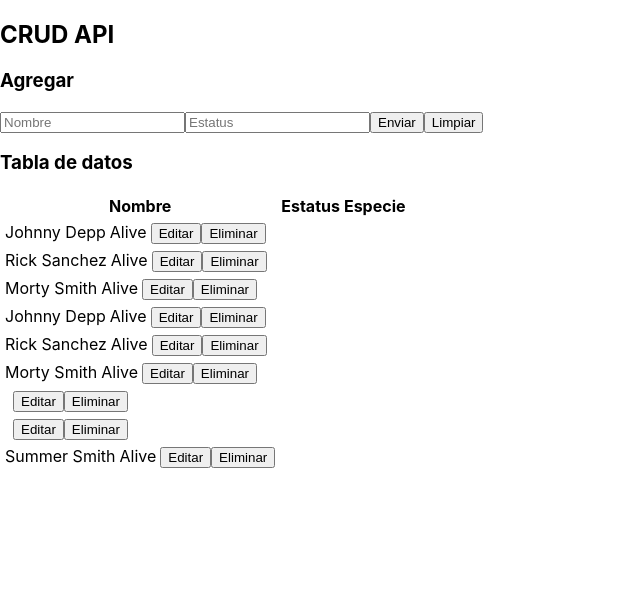
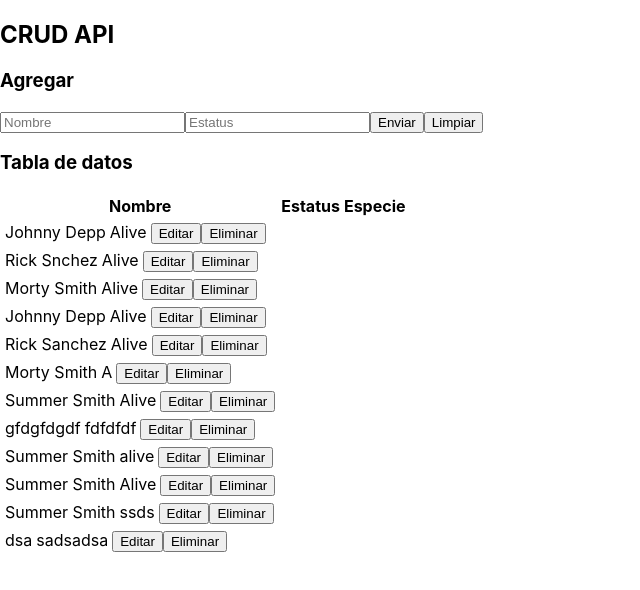
Before and after one commit to luciarojashernandez/CRUD, a React (Create React App) app: page / in a window 1280 px wide. Shown: the top 590 px of the page, without its empty margins (0-640 px from the left). Built offline with nearby package versions, Linux system fonts and the light colour scheme; data requests are answered from the project's data file.

Commit message:
Now you can edit CrudForm

```diff
--- a/src/api/db.json
+++ b/src/api/db.json
@@ -8,7 +8,7 @@
     },
     {
       "id": 2,
-      "name": "Rick Sanchez",
+      "name": "Rick Snchez",
       "status": "Alive",
       "species": "Human"
     },
@@ -33,19 +33,38 @@
     {
       "id": 6,
       "name": "Morty Smith",
-      "status": "Alive",
+      "status": "A",
       "species": "Human"
-    },
-    {
-      "id": 7
-    },
-    {
-      "id": 8
     },
     {
       "name": "Summer Smith",
       "status": "Alive",
       "id": 1632228915464
+    },
+    {
+      "name": "gfdgfdgdf",
+      "status": "fdfdfdf",
+      "id": 1632229575377
+    },
+    {
+      "name": "Summer Smith",
+      "status": "alive",
+      "id": 1632229633876
+    },
+    {
+      "name": "Summer Smith",
+      "status": "Alive",
+      "id": 1632230769907
+    },
+    {
+      "name": "Summer Smith",
+      "status": "ssds",
+      "id": 1632230866674
+    },
+    {
+      "name": "dsa",
+      "status": "sadsadsa",
+      "id": 1632238018732
     }
   ]
 }
--- a/src/components/CrudApi.js
+++ b/src/components/CrudApi.js
@@ -54,8 +54,26 @@ const CrudApi = () => {
 
   // Actualiza
   const updateData = (data) => {
-    let newData = db.map((el) => (el.id === data.id ? data : el));
-    setDb(newData);
+    let endpoint = `${url}/${data.id}`; //uniòn de la url+data que viene del form
+    //console.log(endpoint);
+    let options = {
+        body: data,
+        headers:{"content-type":"application/json" }
+    };
+    //
+    api
+      .put(endpoint,options )
+      .then((res) => {
+        //console.log(res);
+        //si no hya error, actualiza db con la res que trae la variable
+        if (!res.err) {
+          let newData = db.map((el) => (el.id === data.id ? data : el));
+          setDb(newData);
+        } else {
+          setError(res);
+        }
+      });
+
   };
 
   // Elimina
@@ -92,7 +110,12 @@ const CrudApi = () => {
         )}
 
         {/* si la base de datos tiene algo, entonces renderiza  CrudTable  */}
-        {db && <CrudTable data={db} deleteData={deleteData} />}
+        {db &&
+            <CrudTable
+            data={db}
+            setDataToEdit={setDataToEdit} d
+            eleteData={deleteData}/>
+        }
       </article>
     </Fragment>
   );
--- a/src/components/CrudForm.js
+++ b/src/components/CrudForm.js
@@ -1,5 +1,5 @@
 
-import React, { useState} from 'react'
+import React, { useState, useEffect} from 'react';
 
 const initialForm ={
     name:"",
@@ -9,7 +9,17 @@ const initialForm ={
 
 
 const CrudForm = ({createData, updateData, dataToEdit, setDataToEdit}) => {
- const[form, setForm]=useState(initialForm)
+  const[form, setForm]=useState(initialForm);
+
+  //form recibe dataToEdit
+  //el efecto evalua el cambiola prop dataToEdit
+  useEffect(()=>{
+    if(dataToEdit){
+      setForm(dataToEdit);
+    }else{
+      setForm(initialForm)
+    }
+  },[dataToEdit])
 
   const handleChange = (e) => {
     setForm({
@@ -26,8 +36,10 @@ const CrudForm = ({createData, updateData, dataToEdit, setDataToEdit}) => {
     return;
     }
     if(form.id === null){
+      //cuando es nulo se crea la dada
       createData(form)
     }else{
+      //cuando no es nulo, se actualiza
       updateData(form)
     }
     handleReset();
@@ -40,7 +52,8 @@ const CrudForm = ({createData, updateData, dataToEdit, setDataToEdit}) => {
 
   return (
     <div>
-      <h3>Agregar</h3>
+      {/* Si dataToEdit trae algo?Editar:Agrgar */}
+      <h3>{dataToEdit?"Editar":"Agregar"}</h3>
       <form onSubmit={handleSumbit}>
         <input
           type="text"
--- a/src/components/CrudTable.js
+++ b/src/components/CrudTable.js
@@ -1,7 +1,7 @@
 import React from "react";
 import CrudTableRow from "./CrudTableRow";
 
-const CrudTable = ({data}) => {
+const CrudTable = ({data, setDataToEdit, deleteData}) => {
   return (
     <div>
       <h3>Tabla de datos</h3>
@@ -23,7 +23,7 @@ const CrudTable = ({data}) => {
               <td colSpan="3">Sin datos</td>
             </tr>
           ) : (
-            data.map(el => <CrudTableRow key={el.id} el={el} />)
+            data.map(el => <CrudTableRow key={el.id} el={el} setDataToEdit={setDataToEdit} deleteData={deleteData} />)
           )}
         </tbody>
       </table>
--- a/src/components/CrudTableRow.js
+++ b/src/components/CrudTableRow.js
@@ -1,14 +1,16 @@
 import React from "react";
 
-const CrudTableRow = ({el}) => {
+const CrudTableRow = ({el, setDataToEdit, deleteData}) => {
+
+  let {name, status, id}=el
   return (
     <div>
       <tr>
         <td>{el.name}</td>
         <td>{el.status}</td>
         <td>
-          <button>Editar</button>
-          <button>Eliminar</button>
+          <button onClick={()=>setDataToEdit(el)}>Editar</button>
+          <button onClick={()=>deleteData(id)}>Eliminar</button>
         </td>
       </tr>
     </div>
```
Also changed, not shown: src/context/CrudContext.js (added, +111 -0 lines).
